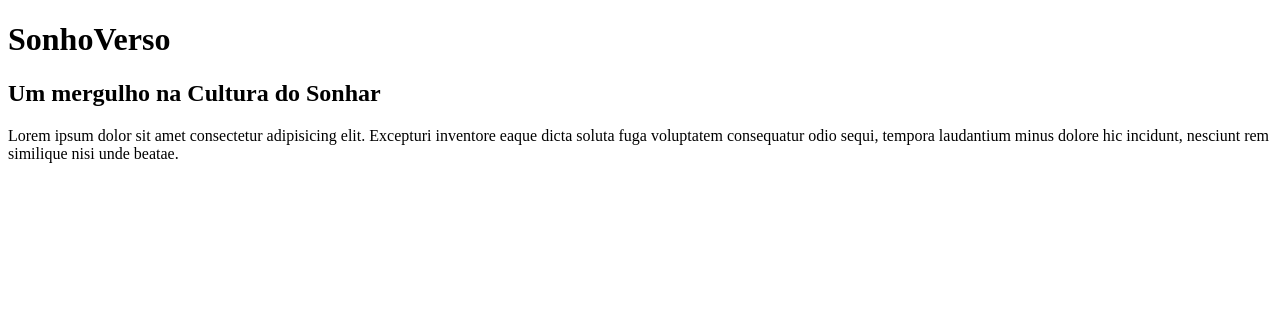
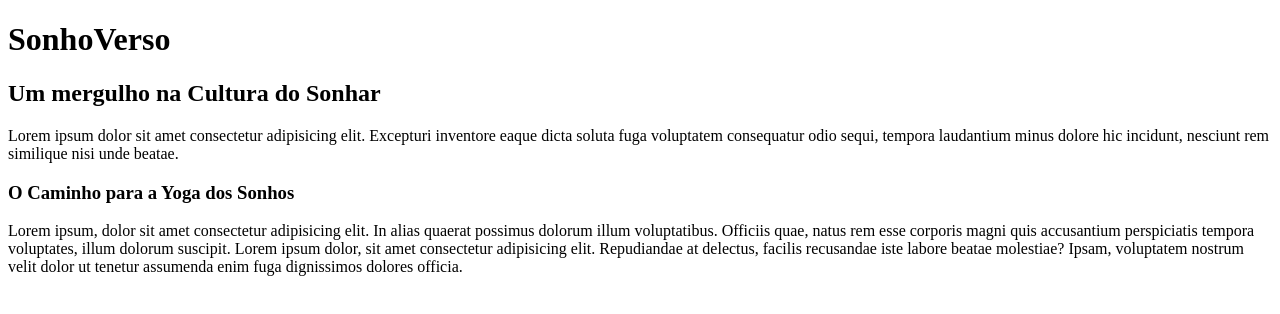
Before and after one commit to Lume-barbosa/projeto-site, a plain HTML site: page index.html in a window 1280 px wide. Drawn offline with Linux system fonts and the light colour scheme.

Commit message:
add yoga dos sonhos

```diff
--- a/index.html
+++ b/index.html
@@ -12,6 +12,9 @@
           <h2>Um mergulho na Cultura do Sonhar</h2>
 
           <p> Lorem ipsum dolor sit amet consectetur adipisicing elit. Excepturi inventore eaque dicta soluta fuga voluptatem consequatur odio sequi, tempora laudantium minus dolore hic incidunt, nesciunt rem similique nisi unde beatae.</p>
+
+          <h3> O Caminho para a Yoga dos Sonhos</h3>
+          <p>Lorem ipsum, dolor sit amet consectetur adipisicing elit. In alias quaerat possimus dolorum illum voluptatibus. Officiis quae, natus rem esse corporis magni quis accusantium perspiciatis tempora voluptates, illum dolorum suscipit. Lorem ipsum dolor, sit amet consectetur adipisicing elit. Repudiandae at delectus, facilis recusandae iste labore beatae molestiae? Ipsam, voluptatem nostrum velit dolor ut tenetur assumenda enim fuga dignissimos dolores officia.</p>
     </header>
 
     </main>
```
